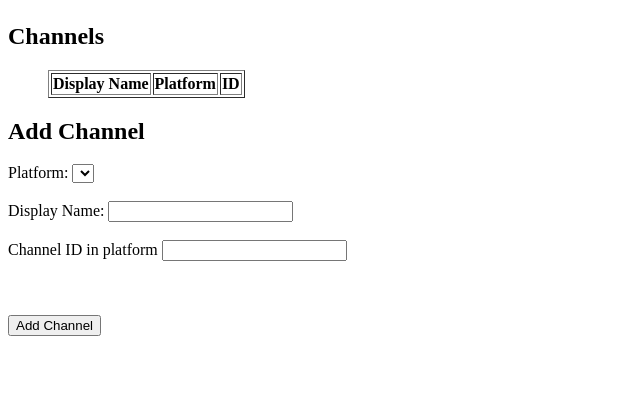
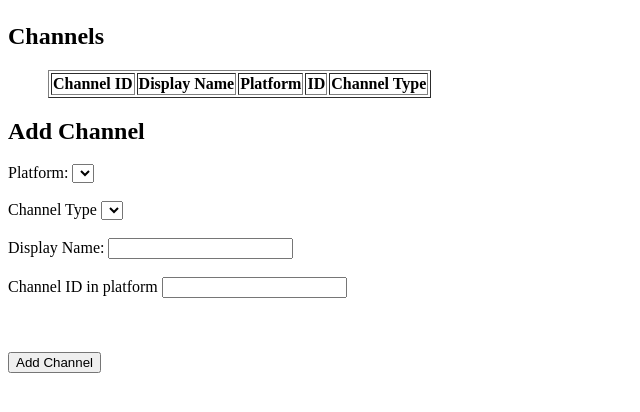
Before and after one commit to hauskens/YappR, a Flask app: template templates/broadcaster_edit.html in a window 1280 px wide. Shown: the part 178-590 px from the top of the page, without its empty margins (0-640 px from the left). Run offline with Flask 3, Linux system fonts and the light colour scheme; the template is opened without the code that fills it, so the values that code supplies are empty; parts of the project's set-up code (start-up, migrations or seed data) failed here and were passed over.

Commit message:
add channel edit and video metadata extractor

```diff
--- a/main.py
+++ b/main.py
@@ -4,6 +4,8 @@ from flask import Flask, flash, render_template, request, redirect, url_for
 from flask_sqlalchemy import SQLAlchemy
 from models.db import Base, Broadcaster, Platforms, VideoType, Channels, Video
 from models.config import Config
+import logging
+from tasks import get_yt_videos
 
 
 def get_broadcasters() -> Sequence[Broadcaster]:
@@ -24,11 +26,37 @@ def get_broadcaster_channels(broadcaster_id: int) -> Sequence[Channels] | None:
     )
 
 
+def get_channel(channel_id: int) -> Channels:
+    return db.session.execute(select(Channels).filter_by(id=channel_id)).scalars().one()
+
+
+def get_video(video_id: int) -> Video:
+    return db.session.execute(select(Video).filter_by(id=video_id)).scalars().one()
+
+
+def get_video_by_channel(channel_id: int) -> Sequence[Video] | None:
+    return (
+        db.session.execute(select(Video).filter_by(channel_id=channel_id))
+        .scalars()
+        .all()
+    )
+
+
+def get_video_by_ref(video_platform_ref: str) -> Video | None:
+    return (
+        db.session.execute(select(Video).filter_by(platform_ref=video_platform_ref))
+        .scalars()
+        .one_or_none()
+    )
+
+
 db = SQLAlchemy(model_class=Base)
 app = Flask(__name__)
 config = Config()
 app.secret_key = config.app_secret
 app.config["SQLALCHEMY_DATABASE_URI"] = config.database_uri
+logger = logging.getLogger(__name__)
+logging.basicConfig(level=config.log_level)
 
 db.init_app(app)
 with app.app_context():
@@ -37,18 +65,21 @@ with app.app_context():
 
 @app.route("/")
 def index():
+    logger.info("Loaded index.html")
     return render_template("index.html")
 
 
 @app.route("/broadcasters")
 def broadcasters():
     broadcasters = get_broadcasters()
+    logger.info("Loaded broadcasters.html")
     return render_template("broadcasters.html", broadcasters=broadcasters)
 
 
 @app.route("/platforms")
 def platforms():
     platforms = get_platforms()
+    logger.info("Loaded platforms.html")
     return render_template("platforms.html", platforms=platforms)
 
 
@@ -80,6 +111,7 @@ def broadcaster_edit(id: int):
         broadcaster=broadcaster,
         channels=channels,
         platforms=get_platforms(),
+        video_types=VideoType,
     )
 
 
@@ -108,21 +140,53 @@ def channel_create():
     broadcaster_id = int(request.form["broadcaster_id"])
     platform_id = int(request.form["platform_id"])
     platform_ref = request.form["platform_ref"]
-    existing_channels = get_broadcaster_channels(broadcaster_id)
+    channel_type = request.form["channel_type"]
     db.session.add(
         Channels(
             name=name,
             broadcaster_id=broadcaster_id,
             platform_id=platform_id,
             platform_ref=platform_ref,
+            main_video_type=channel_type,
         )
     )
     db.session.commit()
     return render_template(
         "broadcaster_edit.html",
         broadcaster=broadcaster_id,
-        channels=existing_channels,
+        channels=get_broadcaster_channels(broadcaster_id=broadcaster_id),
         platforms=get_platforms(),
+        video_types=VideoType,
+    )
+
+
+@app.route("/channel/<int:id>/get_videos")
+def channel_get_videos(id: int):
+    videos = get_video_by_channel(channel_id=id)
+    return render_template("channel_edit.html", videos=videos, channel=get_channel(id))
+
+
+@app.route("/channel/<int:id>/fetch_videos")
+def channel_fetch_videos(id: int):
+    channel = get_channel(id)
+    url = channel.get_url()
+    logger.info(f"Fetching videos for {channel.name} using url: {url}")
+    if channel.platform.name.lower() == "youtube" and url is not None:
+        channel_videos = get_yt_videos(channel_url=url)
+        if channel_videos is not None:
+            for video in channel_videos:
+                if get_video_by_ref(video.id) is None:
+                    db.session.add(
+                        Video(
+                            title=video.title,
+                            video_type=channel.main_video_type,
+                            channel_id=channel.id,
+                            platform_ref=video.id,
+                        )
+                    )
+        db.session.commit()
+    return render_template(
+        "channel_edit.html", videos=get_video_by_channel(id), channel=get_channel(id)
     )
 
 
--- a/models/config.py
+++ b/models/config.py
@@ -1,7 +1,9 @@
 import os
+import logging
 
 
 class Config:
     def __init__(self):
         self.app_secret: str = os.environ.get("APP_SECRET", "omgtesties")
         self.database_uri: str = os.environ.get("DB_URI", "sqlite:///project.db")
+        self.log_level: str | int = os.environ.get("LOG_LEVEL", logging.DEBUG)
--- /dev/null
+++ b/tasks.py
@@ -0,0 +1,30 @@
+import yt_dlp
+from models.yt import VideoData
+import logging
+
+logger = logging.getLogger(__name__)
+
+yt_opts = {
+    "extract_flat": "in_playlist",
+    "match_filter": yt_dlp.utils.match_filter_func(
+        ["original_url!*=/shorts/ & url!*=/shorts/"], None
+    ),
+    "noprogress": True,
+    "quiet": True,
+    "simulate": True,
+}
+
+
+def get_yt_videos(channel_url: str) -> list[VideoData] | None:
+    videos: list[VideoData] = []
+    with yt_dlp.YoutubeDL(yt_opts) as ydl:
+        logger.info(f"Fetching videos for {channel_url}")
+        info = ydl.extract_info(channel_url)
+        if info is not None:
+            logger.debug(f"Found {len(info["entries"])} videos on URL: {channel_url}")
+            for i in info["entries"]:
+                del i[
+                    "__x_forwarded_for_ip"
+                ]  # Remove this because it cant be mapped to VideoData class with __
+                videos.append(VideoData(**i))
+    return videos
--- a/templates/broadcaster_edit.html
+++ b/templates/broadcaster_edit.html
@@ -4,16 +4,21 @@
 <ul>
   <table border="1">
     <tr>
+      <th>Channel ID</th>
       <th>Display Name</th>
       <th>Platform</th>
       <th>ID</th>
+      <th>Channel Type</th>
     </tr>
 
     {% for channel in channels %}
     <tr>
+      <td><a href="{{ url_for('channel_fetch_videos', id=channel.id) }}"
+             >{{ channel.id }}</a></td>
       <td>{{ channel.name }}</td>
       <td>{{ channel.platform.name }}</td>
       <td>{{ channel.platform_ref }}</td>
+      <td>{{ channel.main_video_type.name }}</td>
     </tr>
     {% endfor %}
   </table>
@@ -33,6 +38,12 @@
     <option value="{{ platform.id }}">{{ platform.name }}</option>
     {% endfor %}</select
   ><br /><br />
+  <label for="video_type">Channel Type</label>
+  <select id="channel_type" name="channel_type">
+    {% for video_type in video_types %}
+    <option value="{{ video_type.name }}">{{ video_type.name }}</option>
+    {% endfor %}</select
+  ><br /><br />
   <label for="name">Display Name:</label>
   <input type="text" id="name" name="name" /><br /><br />
   <label for="platform_ref">Channel ID in platform</label>
```
Also changed, not shown: models/db.py (+10 -0 lines), models/yt.py (added, +32 -0 lines), templates/channel_edit.html (added, +37 -0 lines).
